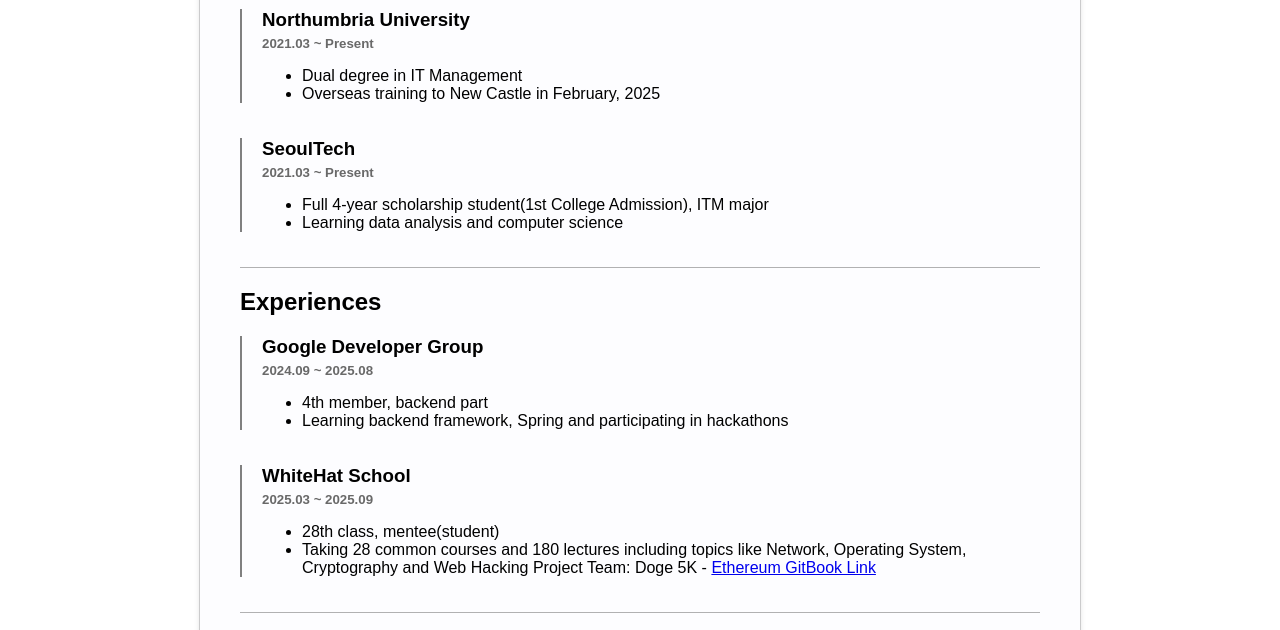
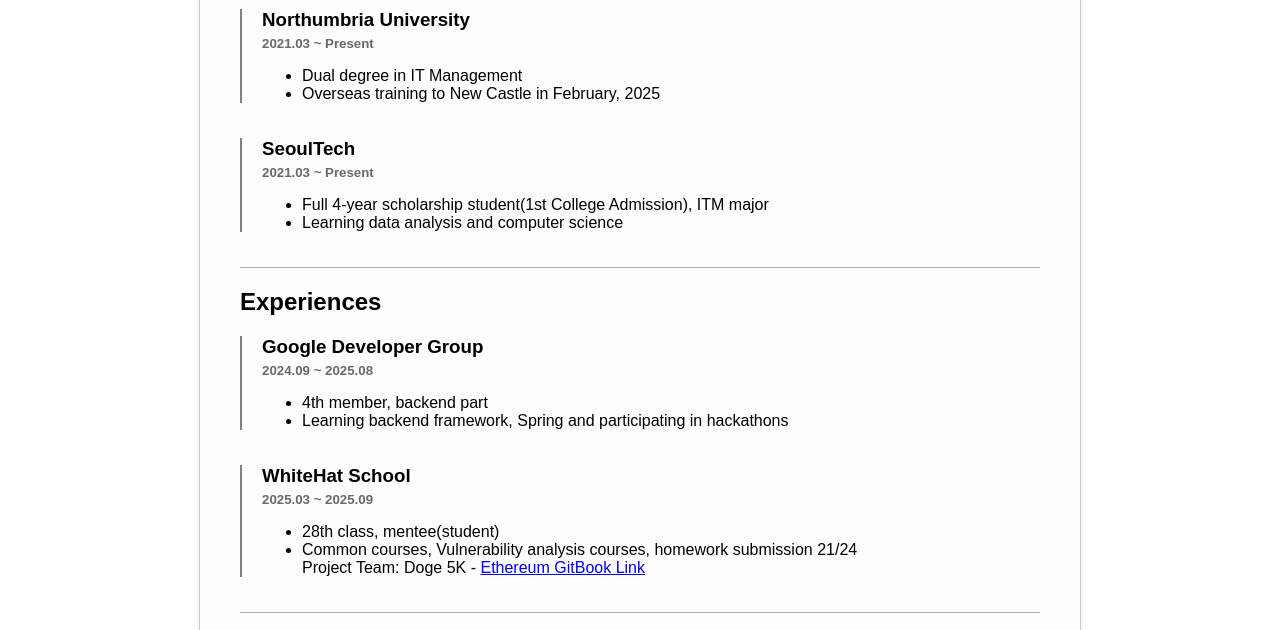
Before and after one commit to protruser/Mypage, a plain HTML site: page index.html in a window 1280 px wide. Shown: the part 447-1077 px from the top of the page. Drawn offline with Linux system fonts and the light colour scheme.

Commit message:
Update index.html

```diff
--- a/index.html
+++ b/index.html
@@ -71,8 +71,7 @@
                         <ul>
                             <li>28th class, mentee(student)</li>
                             <li>
-                                Taking 28 common courses and 180 lectures including topics like Network, Operating
-                                System, Cryptography and Web Hacking
+                                Common courses, Vulnerability analysis courses, homework submission 21/24 <br>
                                 Project Team: Doge 5K - <a href="https://app.gitbook.com/o/dy80ZKc1RRyMV2L9QoJh/s/Lf9vwRuaws92ULgGvzTi/about/undefined">Ethereum GitBook Link</a>
                             </li>
                         </ul>
```
